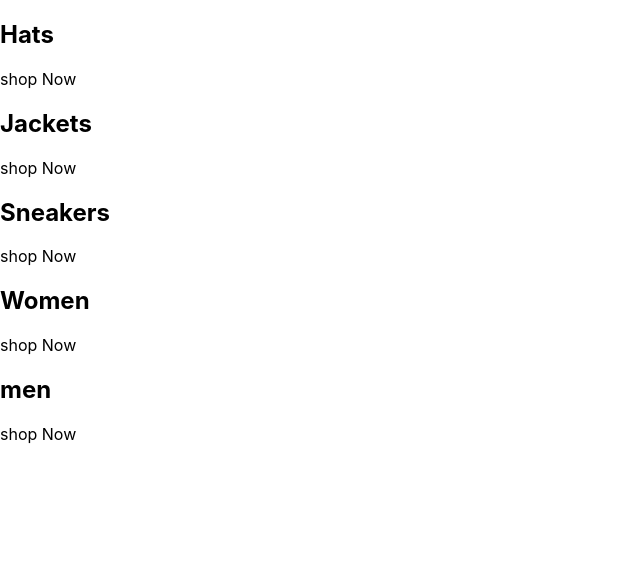
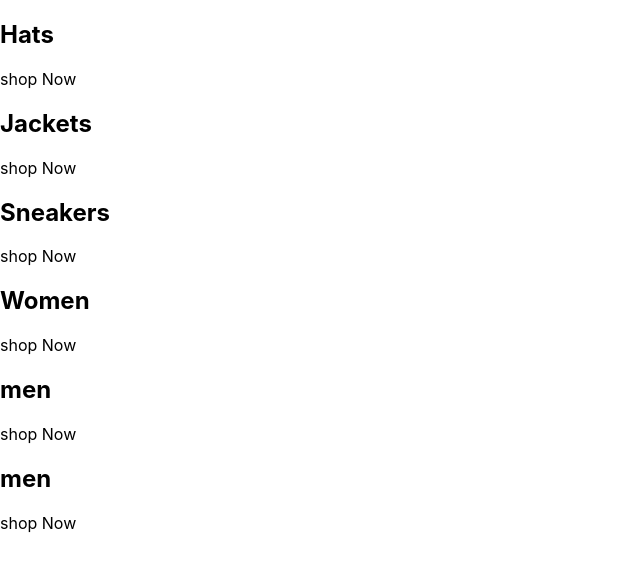
Before and after one commit to Ankushtsalian/Shopping_Mart_FullStack, a React (Create React App) app in the folder shoppingmart/: page / in a window 1280 px wide. Shown: the top 570 px of the page, without its empty margins (0-640 px from the left). Built offline with nearby package versions, Linux system fonts and the light colour scheme.

Commit message:
outline of home

```diff
--- a/shoppingmart/src/App.js
+++ b/shoppingmart/src/App.js
@@ -5,6 +5,7 @@ function App() {
     { id: 3, title: "Sneakers" },
     { id: 4, title: "Women" },
     { id: 5, title: "men" },
+    { id: 6, title: "men" },
   ];
   return (
     <div className="catogories-container">
```
